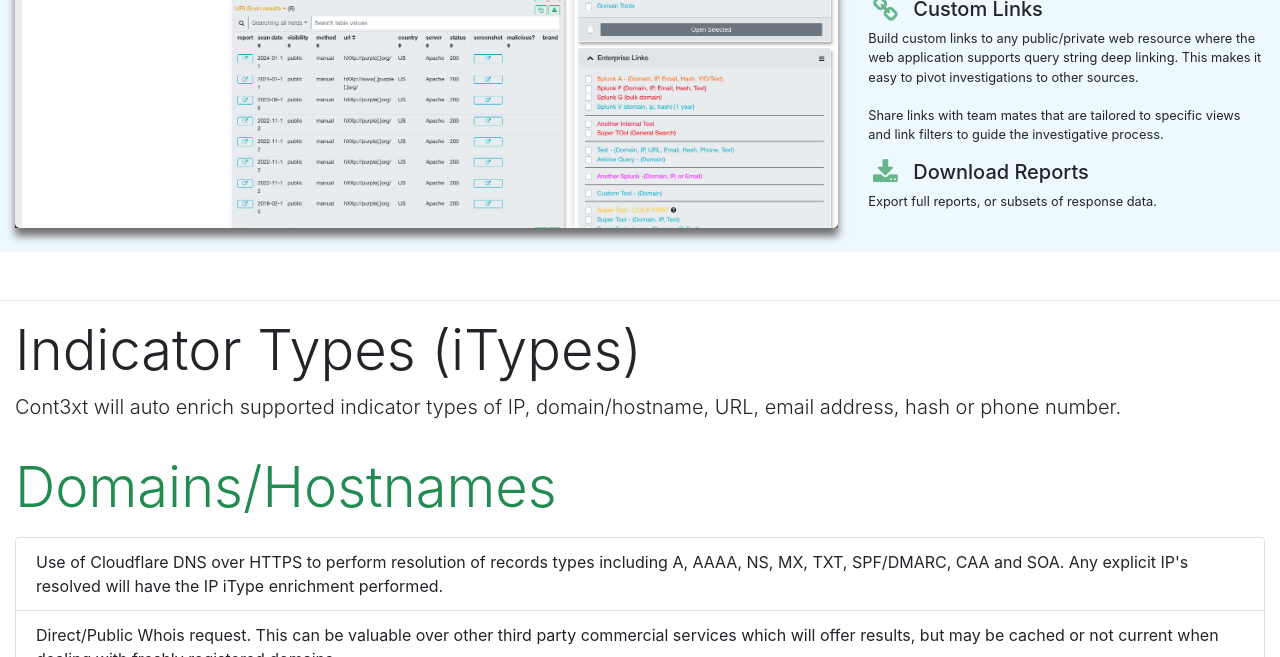
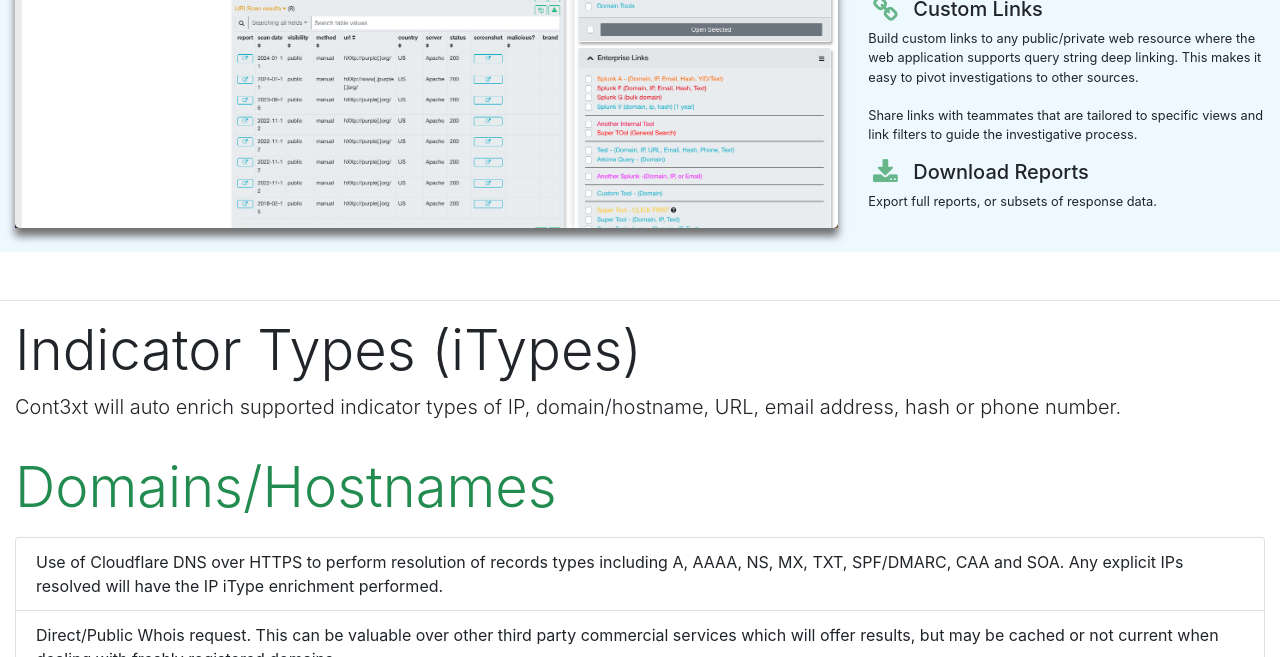
Before and after one commit to arkime/arkimeweb, a Jekyll site: the page built from cont3xt.html, in a window 1280 px wide and 1400 px high, scrolled down 1326 px. Shown: the part 152-809 px from the top of the window. Built offline with Jekyll 4.4.1, drawn with Linux system fonts in a browser that asks for light colours; some of the changed text lies outside the part shown.

Commit message:
gemini typos

```diff
--- a/cont3xt.html
+++ b/cont3xt.html
@@ -142,7 +142,7 @@ title: Cont3xt
             <p>
               Build custom links to any public/private web resource where the web application supports query string deep linking. This makes it easy to pivot investigations to other sources.
               <br><br>
-              Share links with team mates that are tailored to specific views and link filters to guide the investigative process.
+              Share links with teammates that are tailored to specific views and link filters to guide the investigative process.
             </p>
             <h5>
               <span class="primary-theme-text fa fa-download fa-fw fa-lg">
@@ -177,7 +177,7 @@ title: Cont3xt
             <h4 class="display-4 mb-3 dark-primary-theme-text mt-3">Domains/Hostnames</h4>
             <ul class="list-group">
               <li class="list-group-item">
-                Use of Cloudflare DNS over HTTPS to perform resolution of records types including A, AAAA, NS, MX, TXT, SPF/DMARC, CAA and SOA. Any explicit IP's resolved will have the IP iType enrichment performed.
+                Use of Cloudflare DNS over HTTPS to perform resolution of records types including A, AAAA, NS, MX, TXT, SPF/DMARC, CAA and SOA. Any explicit IPs resolved will have the IP iType enrichment performed.
               </li>
               <li class="list-group-item">
                 Direct/Public Whois request. This can be valuable over other third party commercial services which will offer results, but may be cached or not current when dealing with freshly registered domains.
@@ -217,7 +217,7 @@ title: Cont3xt
             <h3 class="display-4 mb-3 dark-primary-theme-text mt-3">IPs</h3>
             <ul class="list-group">
               <li class="list-group-item">
-                RDAP query identifying RIR, and link to detail.
+                RDAP query identifying RIR and link to detail.
               </li>
               <li class="list-group-item">
                 SPUR.us
@@ -266,7 +266,7 @@ title: Cont3xt
             <h3 class="display-4 mb-3 dark-primary-theme-text mt-3">Email</h3>
             <ul class="list-group">
               <li class="list-group-item">
-                Perform a direct connection SMTP sender receipt verification. This is the only heavy touch that cont3xt currently performs. You can disable this in integrations.
+                Perform a direct connection SMTP sender receipt verification. This is the only heavy touch that Cont3xt currently performs. You can disable this in integrations.
               </li>
               <li class="list-group-item">
                 Anomali ThreatStream
--- a/index.html
+++ b/index.html
@@ -602,7 +602,7 @@ title: Home
               Share
             </h5>
             <p>
-              Share links with team mates that are tailored to specific views and link filters to guide the investigative process.
+              Share links with teammates that are tailored to specific views and link filters to guide the investigative process.
             </p>
             <h5>
               <span class="primary-theme-text fa fa-download fa-lg">
```
Also changed, not shown: other parts of index.html (+1 -1 lines).
